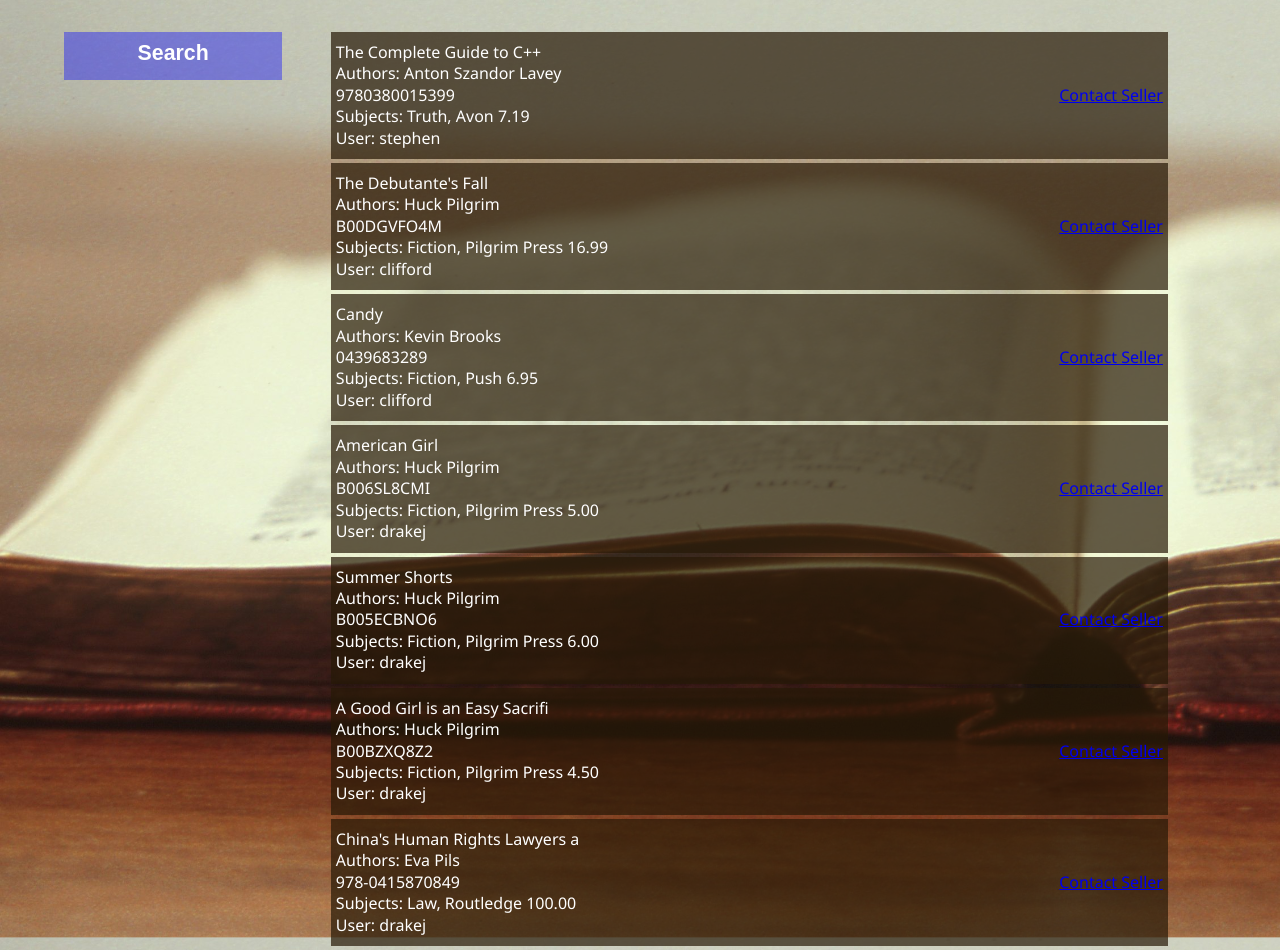
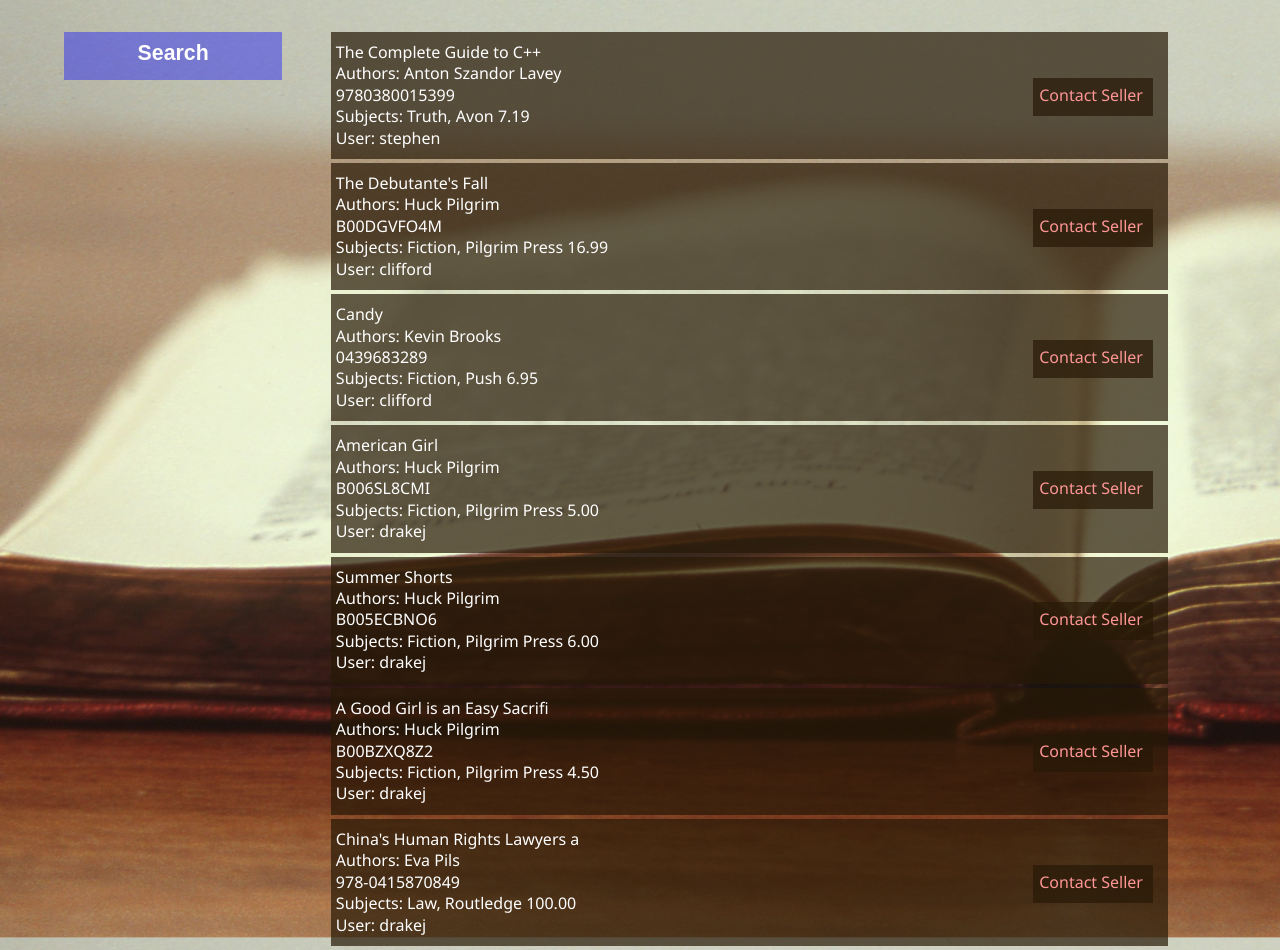
Before and after one commit to iaefai/Buchladen, a Django app: page / in a window 1280 px wide. Shown: the part 86-1036 px from the top of the page. Run offline with Django 3.2, Linux system fonts and the light colour scheme; data comes from the database, SQL or seed files in the repository; parts of the project's set-up code (start-up, migrations or seed data) failed here and were passed over.

Commit message:
Updated class on front page.

```diff
--- a/store/templates/store/booklist.html
+++ b/store/templates/store/booklist.html
@@ -15,7 +15,7 @@
         <span class="isbn"> {{ book.isbn }} </span>
 
 	<span class="contact-seller">
-	  <a href="/contact-seller/?id={{ book.user.id }}&bookname={{ book.title }}">Contact Seller</a>
+	  <a class="contact" href="/contact-seller/?id={{ book.user.id }}&bookname={{ book.title }}">Contact Seller</a>
 	</span>
 
 
```
Also changed, not shown: 1 other file.
